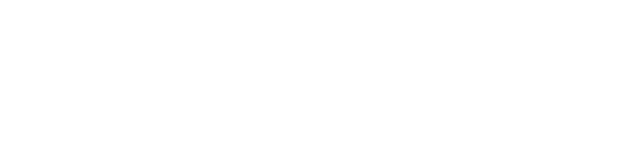
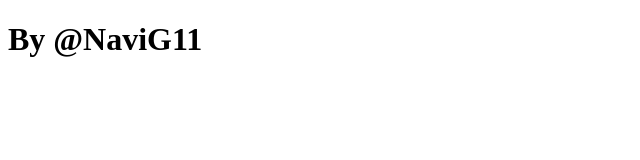
Before and after one commit to NaviG11/Curso-JS, a plain HTML site: page index.html in a window 1280 px wide. Shown: the whole page, without its empty margins (0-640 px from the left). Drawn offline with Linux system fonts and the light colour scheme.

Commit message:
Agregamos un autor

```diff
--- a/index.html
+++ b/index.html
@@ -5,6 +5,7 @@
     <meta http-equiv="X-UA-Compatible" content="IE=edge">
     <meta name="viewport" content="width=device-width, initial-scale=1.0">
     <title>Proyectos en GitHub desde cero</title>
+    <h1>By @NaviG11</h1>
 </head>
 <body>
     <script src="script.js "></script>
```
